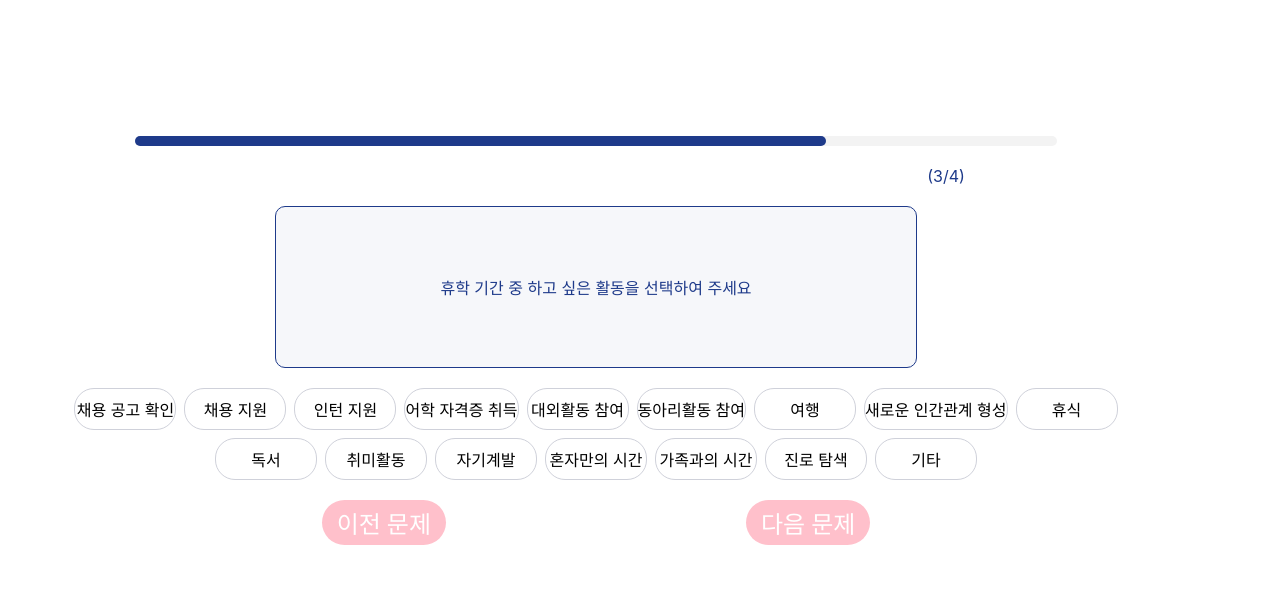
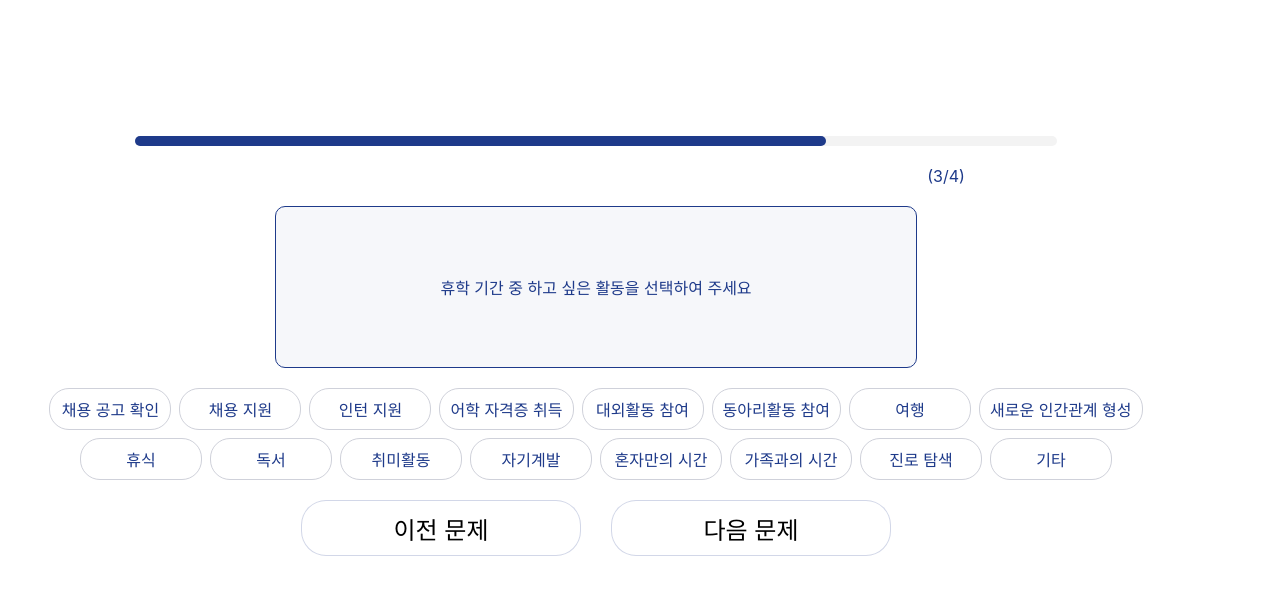
Before and after one commit to Youth-is-the-best/Youth-Client, a React (Create React App) app: page /test/2 in a window 1280 px wide. Shown: the top 594 px of the page. Built offline with nearby package versions, Linux system fonts and the light colour scheme.

Commit message:
💄 update UI

```diff
--- a/src/pages/Test.jsx
+++ b/src/pages/Test.jsx
@@ -48,17 +48,15 @@ export const QuestionContainer = styled.div`
 
 export const ButtonLink = styled(Link)`
   display : flex;
-  background-color : black;
-    font-family: 'Ownglyph_meetme-Rg';
-    src: url('https://fastly.jsdelivr.net/gh/projectnoonnu/noonfonts_2402_1@1.0/Ownglyph_meetme-Rg.woff2') format('woff2');
-    font-weight: lighter;
-    font-style: normal;
   text-decoration: none;
-    background-color: pink;
-    color: #ffffff;
-    border: none;
+  width: 280px;
+  height: 44px;
+  padding: 5px 15px;
+  gap: 10px;
+  border-radius: 10px;
+  background-color: #ffffff;
+  border: 1px solid rgba(30, 58, 138, 0.2);
   border-radius: 25px;
-    padding: 5px 15px;
   font-size: 1.5rem;
   cursor: pointer;
   display: flex;
@@ -67,16 +65,42 @@ export const ButtonLink = styled(Link)`
   transition: background-color 0.3s ease;
 
   &:hover {
-        background-color: #e98ab5;
+      background-color: rgba(30, 58, 138, 0.2);
   }
+  &:active {
+      background-color: rgba(30, 58, 138, 0.2);
+  }
+`
+export const Button = styled.div`
+  display : flex;
+  text-decoration: none;
+  width: 280px;
+  height: 44px;
+  padding: 5px 15px;
+  gap: 10px;
+  border-radius: 10px;
+  background-color: #ffffff;
+  border: 1px solid rgba(30, 58, 138, 0.2);
+  border-radius: 25px;
+  font-size: 1.5rem;
+  cursor: pointer;
+  display: flex;
+  align-items: center;
+  justify-content: center;
+  transition: background-color 0.3s ease;
 
+  &:hover {
+      background-color: rgba(30, 58, 138, 0.2);
+  }
   &:active {
-        background-color: pink;
+      background-color: rgba(30, 58, 138, 0.2);
   }
 `
 
 export const ButtonDom = styled.div`
   display: flex;
   flex-direction: row;
-    gap: 300px;
+  width: 590px;
+  height: 44px;
+  gap: 30px;
 `;
--- a/src/pages/Test1.jsx
+++ b/src/pages/Test1.jsx
@@ -1,96 +1,161 @@
-import React from 'react';
+import React, { useState } from 'react';
 import styled from 'styled-components';
-import {QuizDom, QuestionContainer, ButtonDom,ButtonLink } from './Test.jsx';
+import { QuizDom, QuestionContainer, ButtonDom, Button } from './Test.jsx';
 import ProgressBar from '../hook/ProgressBar.js';
+import { useNavigate } from 'react-router-dom';
 
 const Test1 = () => {
+  const [selectedReason, setSelectedReason] = useState('');
+  const navigate = useNavigate();
 
+  const handleNextClick = () => {
+    console.log('Selected reason:', selectedReason); //확인용
+    navigate("/test/2");
+  };
+
+  const handleBeforeClick =() => {
+    navigate("/test/0");
+  };
   return (
     <QuizDom>
-        <ProgressBar currentStep={2} totalSteps={4}/>
+      <ProgressBar currentStep={2} totalSteps={4} />
       <QuestionContainer>휴학을 결정한 계기는 무엇인가요?</QuestionContainer>
       <Answers>
         <Answer>
           <label>
-              <input type="radio" name="reason" value="jobPreparation" />
+            <input
+              type="radio"
+              name="reason"
+              value="jobPreparation"
+              checked={selectedReason === 'jobPreparation'}
+              onChange={(e) => setSelectedReason(e.target.value)}
+            />
             취업 준비를 위해서(자격증 취득, 대외활동, 동아리 활동 등)
           </label>
         </Answer>
         <Answer>
           <label>
-            <input type="radio" name="reason" value="internship" />
+            <input
+              type="radio"
+              name="reason"
+              value="internship"
+              checked={selectedReason === 'internship'}
+              onChange={(e) => setSelectedReason(e.target.value)}
+            />
             인턴 근무를 위해서
           </label>
         </Answer>
         <Answer>
           <label>
-            <input type="radio" name="reason" value="academicStress" />
+            <input
+              type="radio"
+              name="reason"
+              value="academicStress"
+              checked={selectedReason === 'academicStress'}
+              onChange={(e) => setSelectedReason(e.target.value)}
+            />
             학업 스트레스 완화를 위해서
           </label>
         </Answer>
         <Answer>
           <label>
-            <input type="radio" name="reason" value="selfDevelopment"  />
+            <input
+              type="radio"
+              name="reason"
+              value="selfDevelopment"
+              checked={selectedReason === 'selfDevelopment'}
+              onChange={(e) => setSelectedReason(e.target.value)}
+            />
             자기 계발을 위해서(취미생활, 스터디, 자격증 취득, 동아리 활동 등)
           </label>
         </Answer>
         <Answer>
           <label>
-            <input type="radio" name="reason" value="diverseExperiences" />
+            <input
+              type="radio"
+              name="reason"
+              value="diverseExperiences"
+              checked={selectedReason === 'diverseExperiences'}
+              onChange={(e) => setSelectedReason(e.target.value)}
+            />
             다양한 경험을 위해서(여행, 자기계발 등)
           </label>
         </Answer>
         <Answer>
           <label>
-            <input type="radio" name="reason" value="financialBurden" />
+            <input
+              type="radio"
+              name="reason"
+              value="financialBurden"
+              checked={selectedReason === 'financialBurden'}
+              onChange={(e) => setSelectedReason(e.target.value)}
+            />
             경제적 부담으로 인해
           </label>
         </Answer>
         <Answer>
           <label>
-            <input type="radio" name="reason" value="mentalStability" />
+            <input
+              type="radio"
+              name="reason"
+              value="mentalStability"
+              checked={selectedReason === 'mentalStability'}
+              onChange={(e) => setSelectedReason(e.target.value)}
+            />
             정서적 안정, 신체적 건강을 위해
           </label>
         </Answer>
         <Answer>
           <label>
-            <input type="radio" name="reason" value="newCareerExploration" />
+            <input
+              type="radio"
+              name="reason"
+              value="newCareerExploration"
+              checked={selectedReason === 'newCareerExploration'}
+              onChange={(e) => setSelectedReason(e.target.value)}
+            />
             새로운 진로 탐색을 위해
           </label>
         </Answer>
         <Answer>
           <label>
-            <input type="radio" name="reason" value="leaveOfAbsence" />
+            <input
+              type="radio"
+              name="reason"
+              value="leaveOfAbsence"
+              checked={selectedReason === 'leaveOfAbsence'}
+              onChange={(e) => setSelectedReason(e.target.value)}
+            />
             방학이라서
           </label>
         </Answer>
       </Answers>
       <ButtonDom>
-          <ButtonLink to="/test/0">이전 문제</ButtonLink>
-          <ButtonLink to="/test/2">다음 문제</ButtonLink>
+        <Button to="/test/0" onClick={handleBeforeClick}>이전 문제</Button>
+        <Button to="/test/2" onClick={handleNextClick}>다음 문제</Button>
       </ButtonDom>
     </QuizDom>
-    )
+  );
 };
 
 export default Test1;
 
-const Answers = styled.li`
-  display:flex;
+const Answers = styled.ul`
+  display: flex;
   flex-direction: column;
   justify-content: center;
   align-items: start;
-`
+  list-style: none;
+  padding: 0;
+`;
 
-const Answer = styled.div`
-  display : flex;
-  align-items : center;
-  margin : 5px;
-  background-color : rgba(30, 58, 138,0.04);
+const Answer = styled.li`
+  display: flex;
+  align-items: center;
+  margin: 5px;
+  background-color: rgba(30, 58, 138, 0.04);
   width: 610px;
   height: 39px;
   padding: 0px 10px 0px 10px;
-  opacity: 0px;
   border-radius: 20px;
-  // checked : border: 1.4px solid rgba(30, 58, 138, 0.6)
-`
+`;
--- a/src/pages/Test2.jsx
+++ b/src/pages/Test2.jsx
@@ -1,64 +1,87 @@
-import React from 'react';
+import React, { useState } from 'react';
 import styled from 'styled-components';
-import {QuizDom, QuestionContainer, ButtonDom, ButtonLink } from './Test.jsx';
+import { QuizDom, QuestionContainer, ButtonDom, Button } from './Test.jsx';
 import ProgressBar from '../hook/ProgressBar.js';
+import { useNavigate } from 'react-router-dom';
 
 const Test2 = () => {
+    const navigate = useNavigate();
+    const [selectedAnswers, setSelectedAnswers] = useState([]);
+
+    const handleBeforeClick =() => {
+        navigate("/test/1");
+    }
+    const handleAnswerClick = (answer) => {
+        if (selectedAnswers.includes(answer)) {
+            setSelectedAnswers(selectedAnswers.filter(item => item !== answer));
+        } else if (selectedAnswers.length < 5) {
+            setSelectedAnswers([...selectedAnswers, answer]);
+        }
+    };
+
+    const handleNextClick = () => {
+        if (selectedAnswers.length === 0) {
+            alert("최소 한 개 이상의 활동을 선택해주세요.");
+        } else {
+            console.log(selectedAnswers); //확인용
+            navigate("/test/3");
+        }
+    };
+
+    const answers = [
+        "채용 공고 확인", "채용 지원", "인턴 지원", "어학 자격증 취득",
+        "대외활동 참여", "동아리활동 참여", "여행", "새로운 인간관계 형성",
+        "휴식", "독서", "취미활동", "자기계발", "혼자만의 시간", "가족과의 시간",
+        "진로 탐색", "기타"
+    ];
 
     return (
         <QuizDom>
-        <ProgressBar currentStep={3} totalSteps={4}/>
+            <ProgressBar currentStep={3} totalSteps={4} />
             <QuestionContainer>
                 휴학 기간 중 하고 싶은 활동을 선택하여 주세요
             </QuestionContainer>
             <AnswerDom>
-            <Answer>채용 공고 확인</Answer>
-            <Answer>채용 지원</Answer>
-            <Answer>인턴 지원</Answer>
-            <Answer>어학 자격증 취득</Answer>
-            <Answer>대외활동 참여</Answer>
-            <Answer>동아리활동 참여</Answer>
-            <Answer>여행</Answer>
-            <Answer>새로운 인간관계 형성</Answer>
-            <Answer>휴식</Answer>
-            <Answer>독서</Answer>
-            <Answer>취미활동</Answer>
-            <Answer>자기계발</Answer>
-            <Answer>혼자만의 시간</Answer>
-            <Answer>가족과의 시간</Answer>
-            <Answer>진로 탐색</Answer>
-            <Answer>기타</Answer>
+                {answers.map(answer => (
+                    <Answer
+                        key={answer}
+                        onClick={() => handleAnswerClick(answer)}
+                        selected={selectedAnswers.includes(answer)}
+                    >
+                        {answer}
+                    </Answer>
+                ))}
             </AnswerDom>
             <ButtonDom>
-          <ButtonLink to="/test/1">이전 문제</ButtonLink>
-          <ButtonLink to="/test/3">다음 문제</ButtonLink>
+                <Button to="/test/1" onClick={handleBeforeClick}>이전 문제</Button>
+                <Button onClick={handleNextClick}>다음 문제</Button>
             </ButtonDom>
         </QuizDom>
-    )
+    );
 };
 
 export default Test2;
 
 const AnswerDom = styled.div`
-    // weight : 설정해줘야
     display: flex;
     flex-wrap: wrap;
-    gap : 0.5rem;
+    gap: 0.5rem;
     justify-content: center;
-    align-items: start;
 `;
 
 const Answer = styled.div`
-    height : 40px;
+    height: 40px;
     border-radius: 20px;
-    background-color: #fffff;
-    border : 1px solid rgb(207,209,218);
+    color: ${props => props.selected ? '#ffffff' : '#1E3A8A'};
+    background-color: ${props => props.selected ? '#1E3A8A' : '#ffffff'};
+    border: 1px solid rgb(207,209,218);
     cursor: pointer;
     display: flex;
     align-items: center;
     justify-content: center;
-    min-width: 100px; /* 최소 너비 설정 */
+    min-width: 100px;
+    padding: 0 10px;
     &:hover {
-        background-color: #e0e0e0;
+        background-color: ${props => props.selected ? 'rgba(30, 58, 138, 0.2)' : '#e0e0e0'};
     }
 `;
```
Also changed, not shown: src/pages/Test3.jsx (+19 -8 lines). Lines whose indentation alone changed are shown as unchanged.
